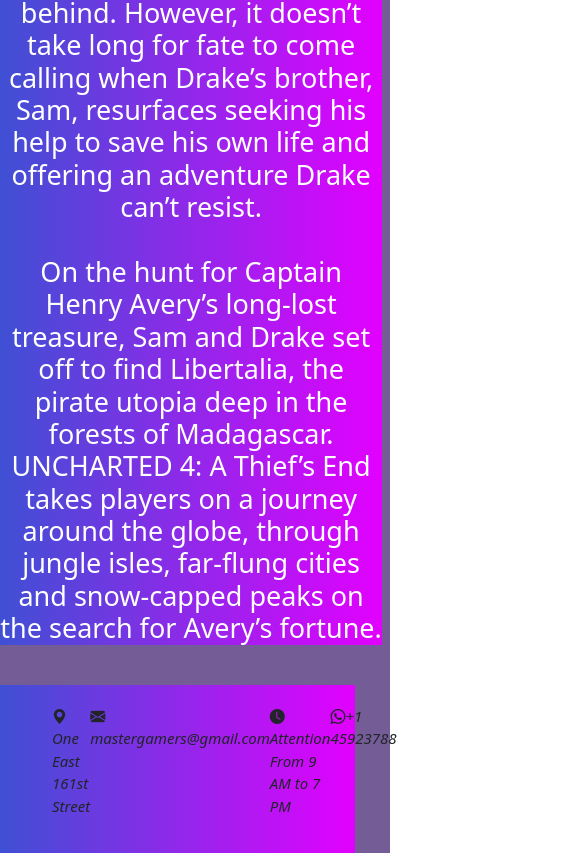
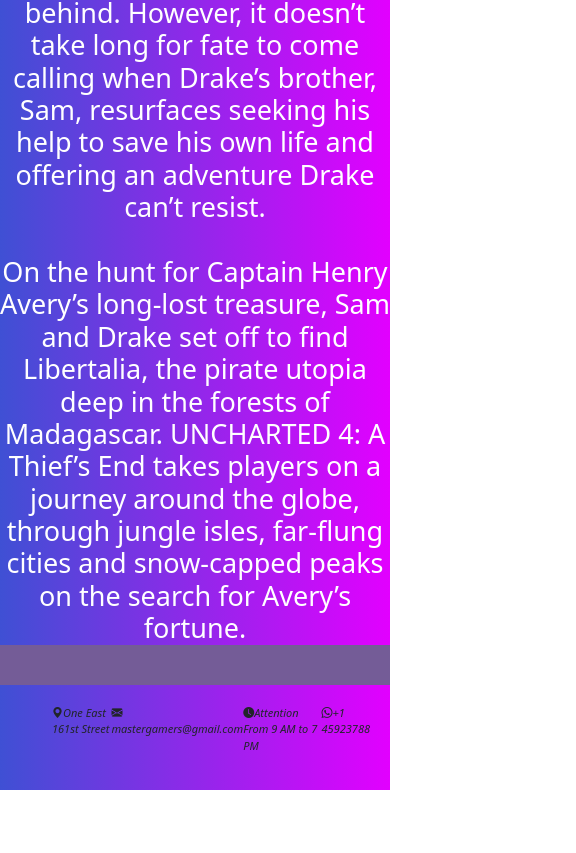
Before and after one commit to FedericoDiTata/MasterGamers, a website: page index.html in a window 390 px wide. Shown: the part 4823-5676 px from the top of the page, 576 px wide, since content can reach past the window. After the commit the page ends 5613 px from the top, so only its background shows below. Drawn offline with nearby package versions, Linux system fonts and the light colour scheme; files whose address does not match are found by name.

Commit message:
nuevocommitt

```diff
--- a/index.html
+++ b/index.html
@@ -15,9 +15,9 @@
   <link rel="stylesheet" href="https://cdn.jsdelivr.net/npm/bootstrap-icons@1.9.1/font/bootstrap-icons.css">
   <link href="https://cdn.jsdelivr.net/npm/bootstrap@5.2.1/dist/css/bootstrap.min.css" rel="stylesheet"
     integrity="sha384-iYQeCzEYFbKjA/T2uDLTpkwGzCiq6soy8tYaI1GyVh/UjpbCx/TYkiZhlZB6+fzT" crossorigin="anonymous">
-  <link rel="stylesheet" href="./styles/style.css" />
   <link rel="shortcut icon" href="./Img/favicon.png">
   <title>MasterGamers, Gamestore of High Quality, sell of consoles and videogames</title>
+  <link rel="stylesheet" href="./styles/style.css" />
 </head>
 
 <body>
--- a/scss/_mediaqueries.scss
+++ b/scss/_mediaqueries.scss
@@ -8,7 +8,7 @@
   header {
     flex-direction: column;
     align-items: center;
-    width: 540px;
+    width: 576px;
   }
 
   ul li a {
@@ -16,13 +16,13 @@
   }
 
   h2 {
-    width: 98%;
+    width: 100%;
     font-size: 25px;
   }
 
   .footer {
-    width: 91%;
-    font-size: 15px;
+    width: 100%;
+    font-size: 11px;
     justify-content: center;
   }
 
@@ -62,6 +62,10 @@
 
   .texto4 {
     top: 1600px;
+  }
+
+  .row {
+    align-items: center;
   }
 
   .gameoftheweek {
```
Also changed, not shown: accesories.html (+1 -1 lines), contact.html (+1 -1 lines), gaming.html (+1 -1 lines), retro.html (+1 -1 lines), styles/style.css, 1 other file.
